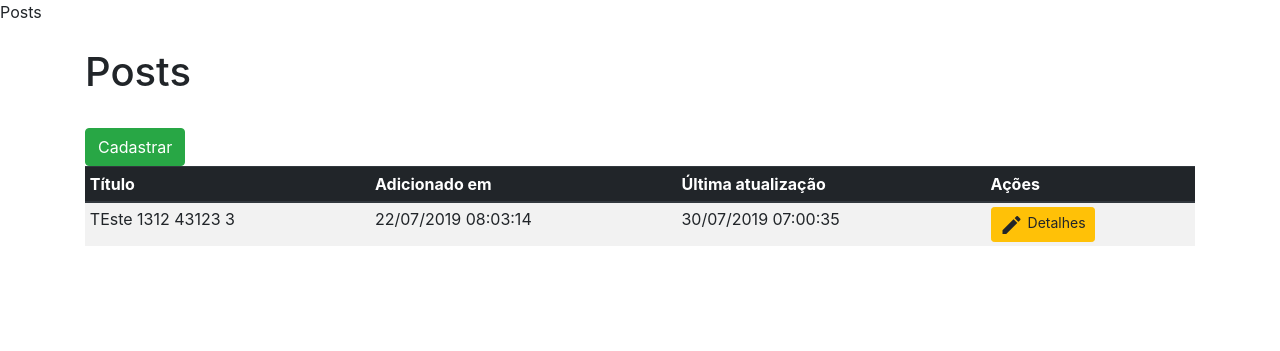
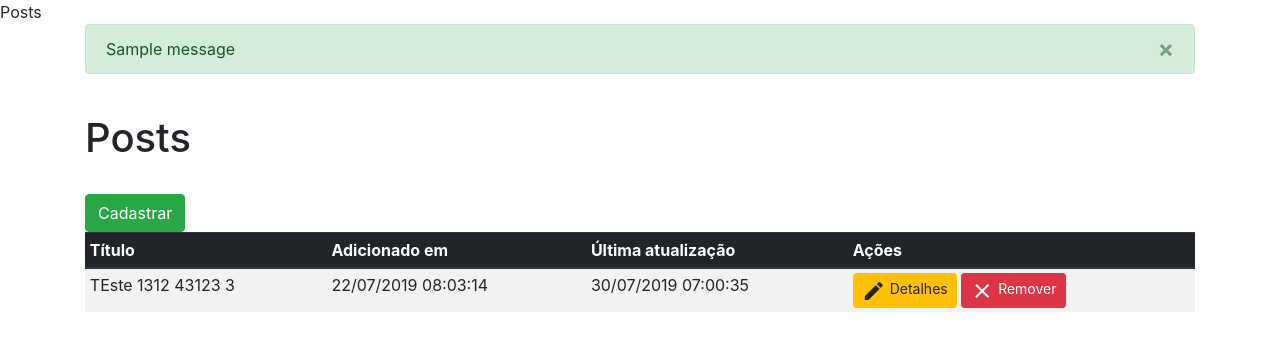
Before and after one commit to bsgabrielsilva/julhomobile, a Django app: page /posts/ in a window 1280 px wide. Shown: the top 351 px of the page. Run offline with Django 3.2, Linux system fonts and the light colour scheme; a user stored in the database is signed in; data comes from the database, SQL or seed files in the repository; both versions use the stored data as it was after the commit; tables that the repository leaves empty hold one stand-in row (values such as "Sample post"); one stand-in notice (Sample message) is shown; some libraries are stand-ins or nearby versions.

Commit message:
Adicionando novas funções

```diff
--- a/app/templates/base.html
+++ b/app/templates/base.html
@@ -8,9 +8,28 @@
 </head>
 <body>
 <div class="container">
+    {% if messages %}
+        {% for message in messages %}
+            {% if message.tags == "error" %}
+            <div class="alert alert-danger alert-dismissible fade show" role="alert">
+                {{ message }}
+                <button type="button" class="close" data-dismiss="alert" aria-label="Close">
+                    <span aria-hidden="true">&times;</span>
+                </button>
+            </div>
+            {% else %}
+            <div class="alert alert-{{ message.tags }} alert-dismissible fade show" role="alert">
+                {{ message }}
+                <button type="button" class="close" data-dismiss="alert" aria-label="Close">
+                    <span aria-hidden="true">&times;</span>
+                </button>
+            </div>
+            {% endif %}
+        {% endfor %}
+    {% endif %}
     {% block corpo %}
 
-{% endblock corpo %}
+    {% endblock corpo %}
 </div>
 
 <script src="https://code.jquery.com/jquery-3.3.1.slim.min.js"
--- a/app/templates/posts/home.html
+++ b/app/templates/posts/home.html
@@ -29,6 +29,9 @@ Posts
                     <a title="Editar" class="btn btn-warning btn-sm" href="{% url 'editar_post' pk=c.pk %}">
                         <i class="material-icons align-middle">edit</i> Detalhes
                     </a>
+                    <a title="Remover" class="btn btn-danger btn-sm" href="{% url 'remover_post' pk=c.pk %}">
+                        <i class="material-icons align-middle">close</i> Remover
+                    </a>
                 </td>
             </tr>
         {% empty %}
--- a/app/urls.py
+++ b/app/urls.py
@@ -1,5 +1,5 @@
 from django.urls import path
-from .views import autenticacao, sair, home, home_post, editar_post, cadastrar_post
+from .views import *
 
 urlpatterns = [
     path('login/', autenticacao, name="login"),
@@ -8,5 +8,6 @@ urlpatterns = [
 
     path('posts/', home_post, name="home_posts"),
     path('posts/cadastrar', cadastrar_post, name="cadastrar_post"),
-    path('posts/editar/<int:pk>', editar_post, name="editar_post")
+    path('posts/editar/<int:pk>', editar_post, name="editar_post"),
+    path('posts/remover/<int:pk>', remover_post, name="remover_post")
 ]
--- a/app/views/__init__.py
+++ b/app/views/__init__.py
@@ -1,3 +1,3 @@
 from .login_view import autenticacao, sair
 from .home_view import home
-from .post_view import editar_post, cadastrar_post, home_post
+from .post_view import editar_post, cadastrar_post, home_post, remover_post
--- a/app/views/post_view.py
+++ b/app/views/post_view.py
@@ -47,3 +47,15 @@ def home_post(request, template_name="posts/home.html"):
     except Exception:
         messages.error(request, "Erro ao acessar home.")
     return render(request, template_name, {'lista': lista})
+
+
+@login_required
+def remover_post(request, pk):
+    if request.user.is_staff:
+        try:
+            post = get_object_or_404(Post, pk=pk)
+            post.delete()
+            messages.success(request, "Post removido com sucesso")
+        except Exception:
+            messages.error(request, "Não possível remover Post!")
+        return redirect('home_posts')
```
Also changed, not shown: db.sqlite3.
